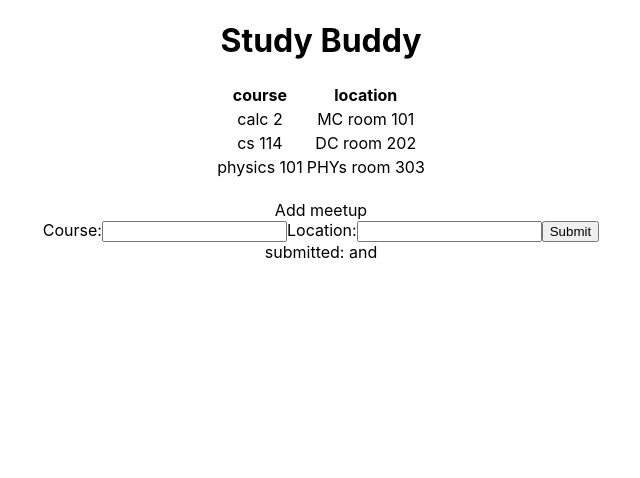
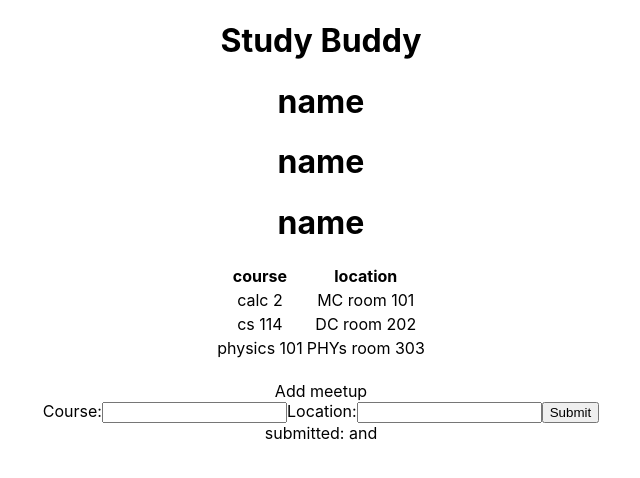
Before and after one commit to john1625b/Study-Buddy-2.0, a React (Create React App) app: page / in a window 1280 px wide. Shown: the top 478 px of the page, without its empty margins (319-959 px from the left). Built offline with nearby package versions, Linux system fonts and the light colour scheme.

Commit message:
adds testing for list rendering

```diff
--- a/src/App.js
+++ b/src/App.js
@@ -32,17 +32,22 @@ class App extends React.Component {
     }
 
     render () {
+        const names = ['Jake', 'Jon', 'Thruster'];
         return (
             <div className="App">
                 <h1>
                     {this.state.title}
                 </h1>
+                {names.map(name => <h1>name</h1>)}
                 <div className="tableContainer">
                     <table>
+                        <thead>
                             <tr>
                                 <th>course</th>
                                 <th>location</th>
                             </tr>
+                        </thead>
+                        <tbody>
                             <tr>
                                 <td>calc 2</td>
                                 <td>MC room 101</td>
@@ -55,6 +60,7 @@ class App extends React.Component {
                                 <td>physics 101</td>
                                 <td>PHYs room 303</td>
                             </tr>
+                        </tbody>
                     </table>
                 </div>
 
```
Lines whose indentation alone changed are shown as unchanged.
